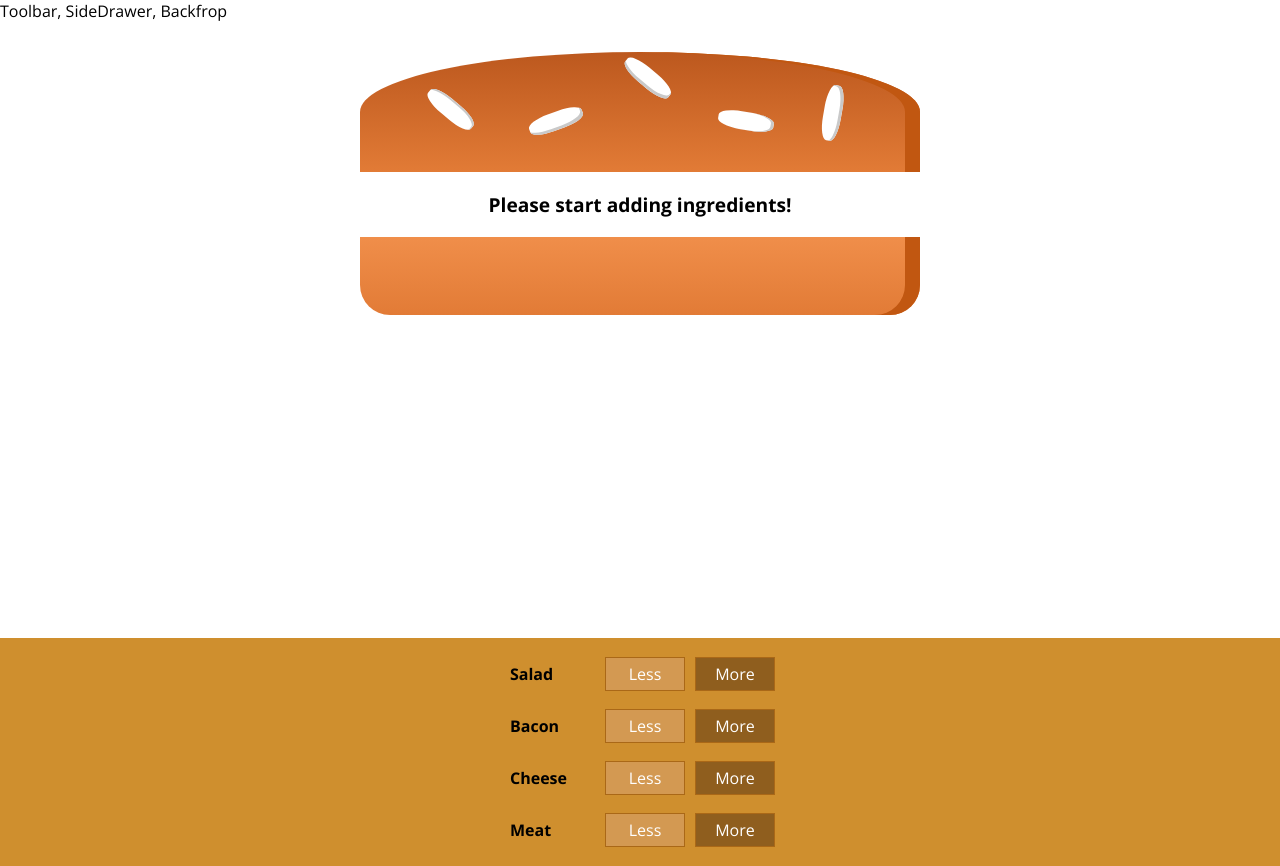
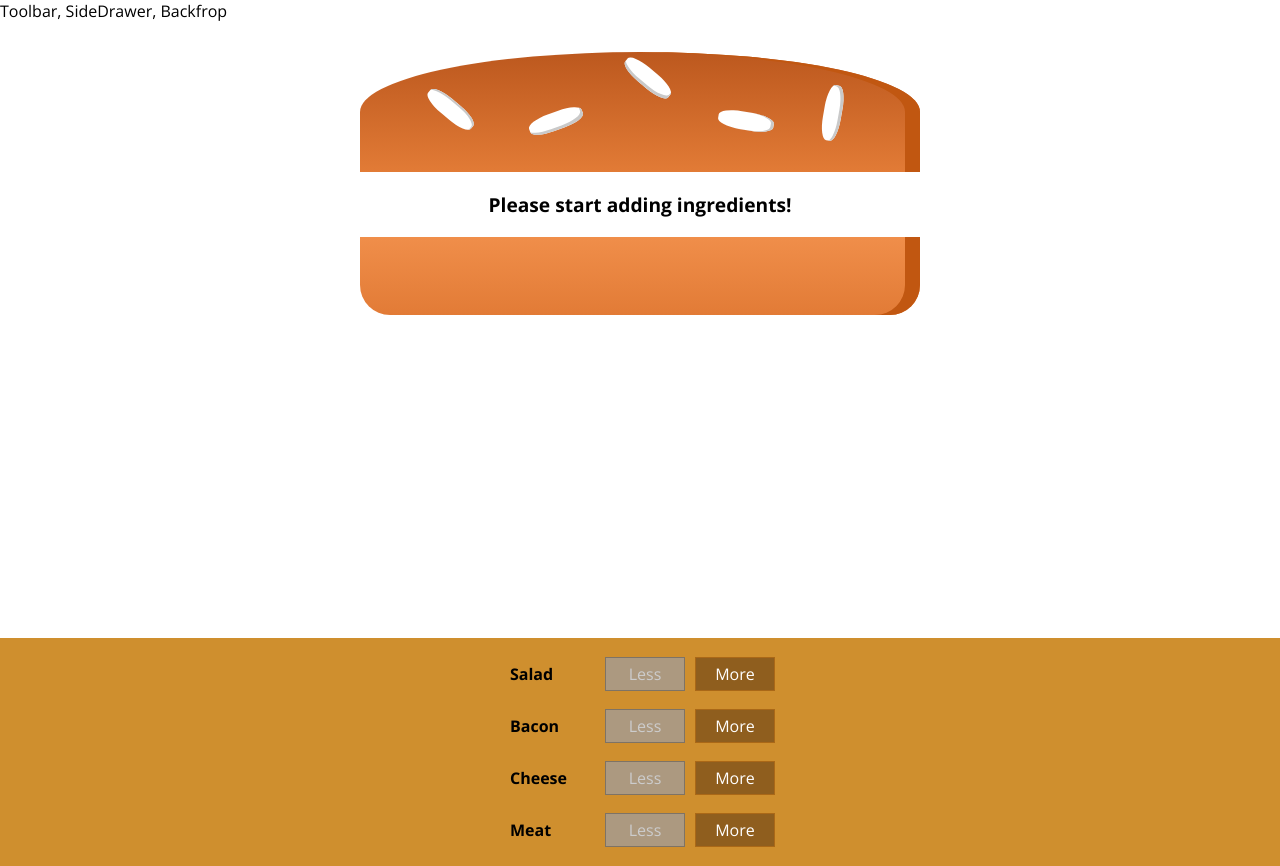
Before and after one commit to NicolasDesc/burger-builder, a React app: page / in a window 1280 px wide. Built offline with nearby package versions, Linux system fonts and the light colour scheme.

Commit message:
Remove ingredients safely

```diff
--- a/src/components/Burger/BuildControls/BuildControl/BuildControl.js
+++ b/src/components/Burger/BuildControls/BuildControl/BuildControl.js
@@ -5,7 +5,7 @@
 const buildControl = (props) => (
     <div className={classes.BuildControl}>
         <div className={classes.Label}>{props.label}</div>
-        <button className={classes.Less}>Less</button>
+        <button className={classes.Less} onClick={props.removed} disabled={props.disabled}>Less</button>
         <button className={classes.More} onClick={props.added}>More</button>
     </div>
 );
--- a/src/components/Burger/BuildControls/BuildControls.js
+++ b/src/components/Burger/BuildControls/BuildControls.js
@@ -17,7 +17,9 @@
             <BuildControl
                 key={ctrl.label}
                 label={ctrl.label}
-                added={() => props.ingredientAdded(ctrl.type)} />
+                added={() => props.ingredientAdded(ctrl.type)}
+                removed={() => props.ingredientRemoved(ctrl.type)}
+                disabled={props.disabled[ctrl.type]} />
         ))}
     </div>
 );
--- a/src/containers/BurgerBuilder/BurgerBuilder.js
+++ b/src/containers/BurgerBuilder/BurgerBuilder.js
@@ -34,18 +34,45 @@
         const oldPrice = this.state.totalPrice;
         const newPrice = oldPrice + priceAddition;
 
-        this.setState({ ingredients: updatedIngredients, totalPrice: newPrice })
+        this.setState({ ingredients: updatedIngredients, totalPrice: newPrice });
     }
 
     removeIngredientHandler = (type) => {
+        const oldCount = this.state.ingredients[type];
 
+        if (oldCount <= 0) {
+            return;
+        }
+
+        const updatedCount = oldCount - 1;
+        const updatedIngredients = {
+            ...this.state.ingredients
+        };
+        updatedIngredients[type] = updatedCount;
+
+        const priceDeduction = INGREDIENT_PRICES[type];
+        const oldPrice = this.state.totalPrice;
+        const newPrice = oldPrice - priceDeduction;
+
+        this.setState({ ingredients: updatedIngredients, totalPrice: newPrice });
     }
 
     render() {
+        const disabledInfo = {
+            ...this.state.ingredients
+        };
+
+        for (let key in disabledInfo) {
+            disabledInfo[key] = disabledInfo[key] <= 0
+        };
+
         return (
             <Aux>
                 <Burger ingredients={this.state.ingredients} />
-                <BuildControls ingredientAdded={this.addIngredientHandler} />
+                <BuildControls
+                    ingredientAdded={this.addIngredientHandler}
+                    ingredientRemoved={this.removeIngredientHandler}
+                    disabled={disabledInfo} />
             </Aux>
         );
     }
```
